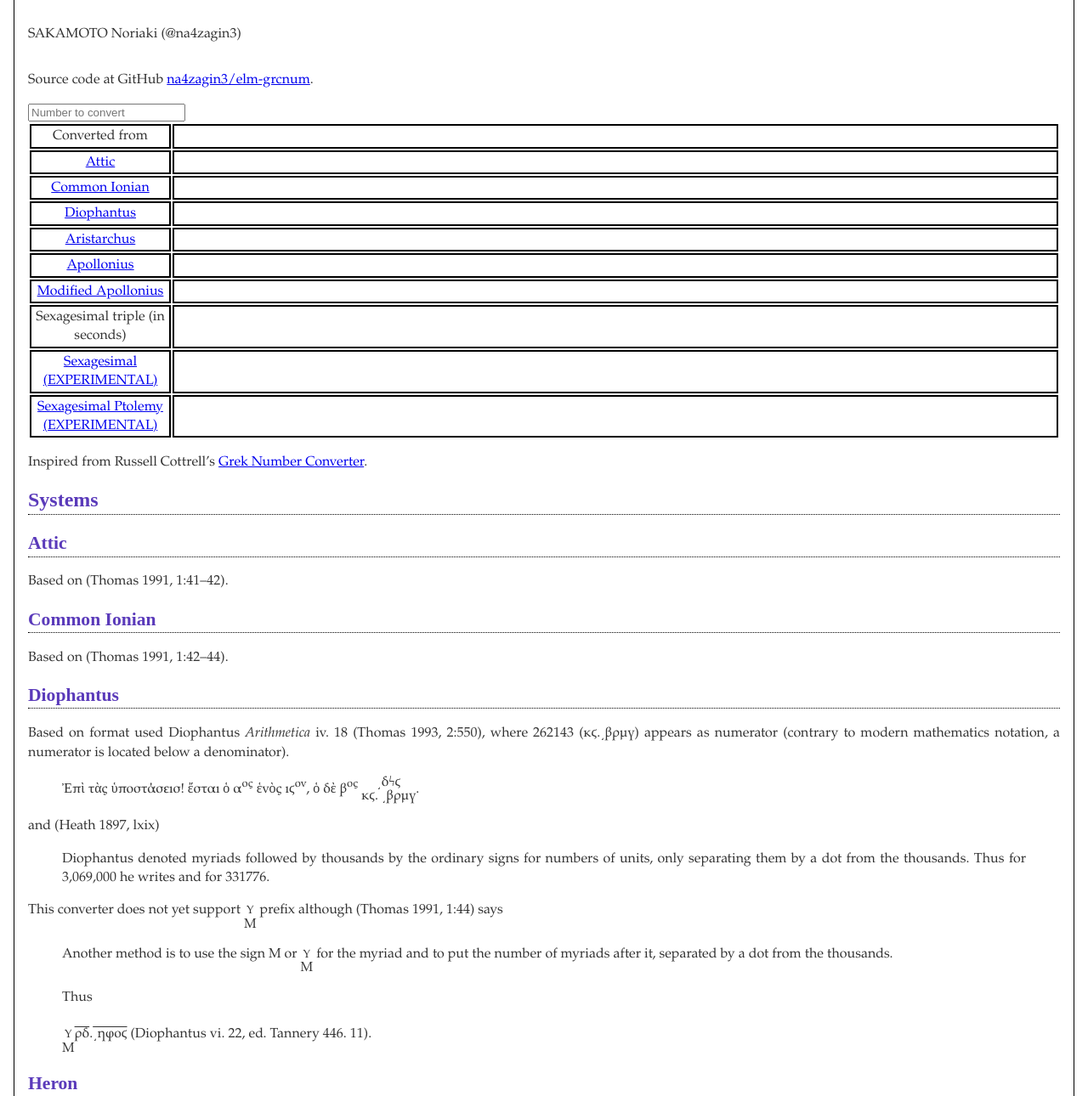
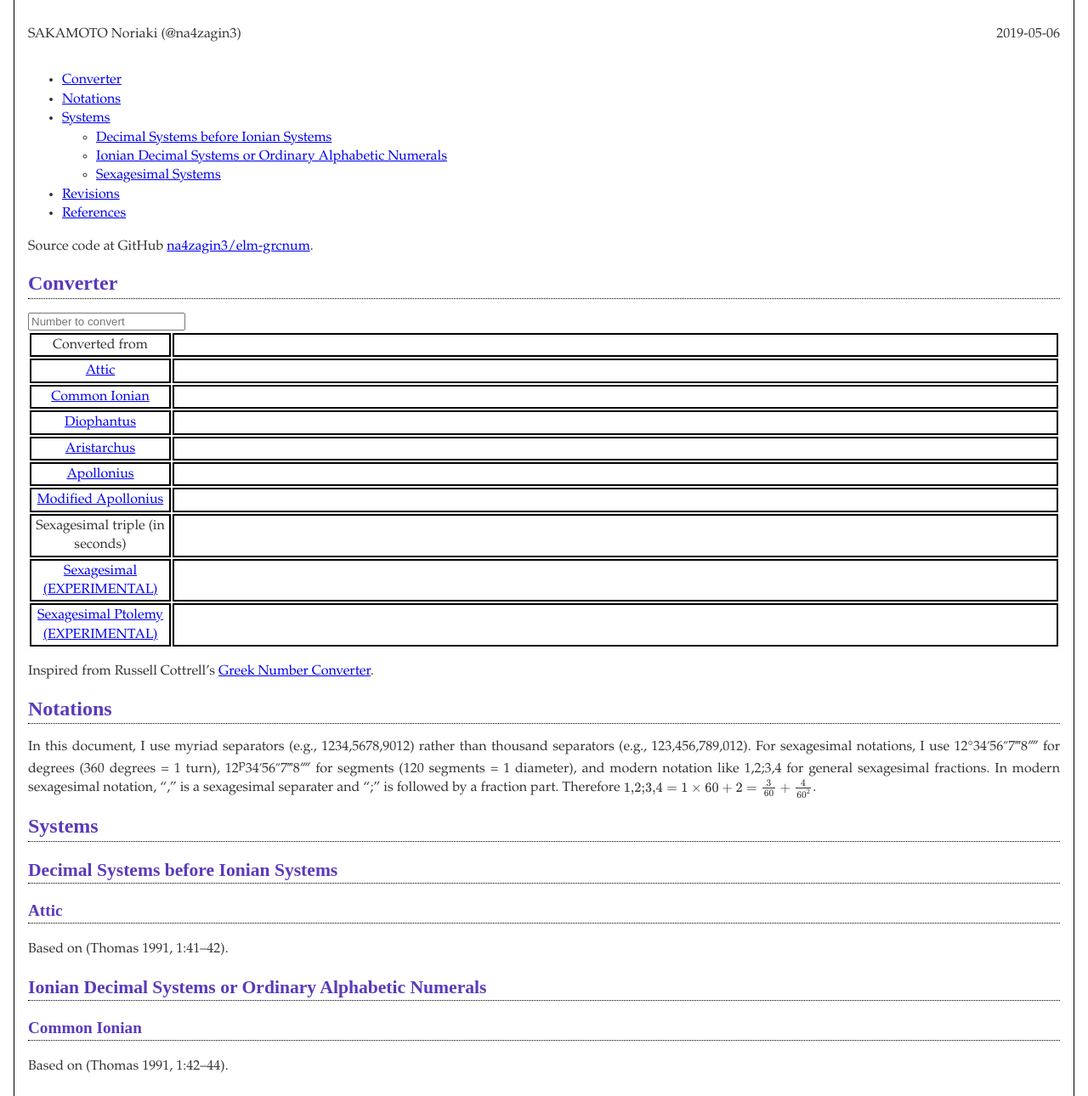
Before and after one commit to na4zagin3/na4zagin3.github.io, a plain HTML site: page greeknumeral.html in a window 1280 px wide. Shown: the part 89-1379 px from the top of the page at 85% size. Drawn offline with nearby package versions, Linux system fonts and the light colour scheme; some packages are replaced by stand-ins of ours.

Commit message:
Update description

```diff
--- a/greeknumeral.html
+++ b/greeknumeral.html
@@ -5,7 +5,8 @@
   <meta name="generator" content="pandoc" />
   <meta name="viewport" content="width=device-width, initial-scale=1.0, user-scalable=yes" />
   <meta name="author" content="SAKAMOTO Noriaki (@na4zagin3)" />
-  <title>Greek Number Converter</title>
+  <meta name="dcterms.date" content="2019-05-06" />
+  <title>Comprehensive Greek Number Converter</title>
   <style type="text/css">
       code{white-space: pre-wrap;}
       span.smallcaps{font-variant: small-caps;}
@@ -13,16 +14,32 @@
       div.column{display: inline-block; vertical-align: top; width: 50%;}
   </style>
   <link rel="stylesheet" href="pandoc.css" />
+  <script src="https://cdnjs.cloudflare.com/ajax/libs/mathjax/2.7.2/MathJax.js?config=TeX-AMS_CHTML-full" type="text/javascript"></script>
   <!--[if lt IE 9]>
     <script src="//cdnjs.cloudflare.com/ajax/libs/html5shiv/3.7.3/html5shiv-printshiv.min.js"></script>
   <![endif]-->
 </head>
 <body>
 <header id="title-block-header">
-<h1 class="title">Greek Number Converter</h1>
+<h1 class="title">Comprehensive Greek Number Converter</h1>
 <p class="author">SAKAMOTO Noriaki (@na4zagin3)</p>
+<p class="date">2019-05-06</p>
 </header>
+<nav id="TOC">
+<ul>
+<li><a href="#converter">Converter</a></li>
+<li><a href="#notations">Notations</a></li>
+<li><a href="#systems">Systems</a><ul>
+<li><a href="#decimal-systems-before-ionian-systems">Decimal Systems before Ionian Systems</a></li>
+<li><a href="#ionian-decimal-systems-or-ordinary-alphabetic-numerals">Ionian Decimal Systems or Ordinary Alphabetic Numerals</a></li>
+<li><a href="#sexagesimal-systems">Sexagesimal Systems</a></li>
+</ul></li>
+<li><a href="#revisions">Revisions</a></li>
+<li><a href="#references">References</a></li>
+</ul>
+</nav>
 <p>Source code at GitHub <a href="https://github.com/na4zagin3/elm-grcnum">na4zagin3/elm-grcnum</a>.</p>
+<h1 id="converter">Converter</h1>
 <script src="elm.min.js"></script>
 <div id="elm">
 
@@ -32,28 +49,33 @@ var app = Elm.Main.init({
   node: document.getElementById('elm')
 });
 </script>
-<p>Inspired from Russell Cottrell’s <a href="http://www.russellcottrell.com/greek/utilities/GreekNumberConverter.htm">Grek Number Converter</a>.</p>
+<p>Inspired from Russell Cottrell’s <a href="http://www.russellcottrell.com/greek/utilities/GreekNumberConverter.htm">Greek Number Converter</a>.</p>
+<h1 id="notations">Notations</h1>
+<p>In this document, I use myriad separators (e.g., 1234,5678,9012) rather than thousand separators (e.g., 123,456,789,012). For sexagesimal notations, I use 12°34′56″7‴8⁗ for degrees (360 degrees = 1 turn), 12<sup>p</sup>34′56″7‴8⁗ for segments (120 segments = 1 diameter), and modern notation like 1,2;3,4 for general sexagesimal fractions. In modern sexagesimal notation, “,” is a sexagesimal separater and “;” is followed by a fraction part. Therefore <span class="math inline">\(\text{1,2;3,4} = 1 \times 60 + 2 = \frac{3}{60} + \frac{4}{60^2}\)</span>.</p>
 <h1 id="systems">Systems</h1>
-<h2 id="attic">Attic</h2>
+<h2 id="decimal-systems-before-ionian-systems">Decimal Systems before Ionian Systems</h2>
+<h3 id="attic">Attic</h3>
 <p>Based on <span class="citation" data-cites="GMT1">(Thomas 1991, 1:41–42)</span>.</p>
-<h2 id="common-ionian">Common Ionian</h2>
+<h2 id="ionian-decimal-systems-or-ordinary-alphabetic-numerals">Ionian Decimal Systems or Ordinary Alphabetic Numerals</h2>
+<h3 id="common-ionian">Common Ionian</h3>
 <p>Based on <span class="citation" data-cites="GMT1">(Thomas 1991, 1:42–44)</span>.</p>
-<h2 id="diophantus">Diophantus</h2>
-<p>Based on format used Diophantus <em>Arithmetica</em> iv. 18 <span class="citation" data-cites="GMT2">(Thomas 1993, 2:550)</span>, where 262143 (κϛ.͵βρμγ) appears as numerator (contrary to modern mathematics notation, a numerator is located below a denominator).</p>
+<h3 id="diophantus">Diophantus</h3>
+<p>Based on format used Diophantus <em>Arithmetica</em> iv. 18 <span class="citation" data-cites="GMT2">(Thomas 1993, 2:550)</span>, where 26,2143 (κϛ.͵βρμγ) appears as a numerator (Note: contrary to modern mathematics notation, a numerator is located below a denominator).</p>
 <blockquote>
-<p>Ἐπὶ τὰς ὑποστάσεισ! ἔσται ὁ α<sup>ος</sup> ἑνὸς ιϛ<sup>ον</sup>, ὁ δὲ β<sup>ος</sup> <span style="display: inline-flex; flex-direction: column; vertical-align: middle;"><span style="text-align: center; line-height: 1em;">͵δϟϛ</span><span style="text-align: center; line-height: 1em;">κϛ. ͵βρμγ</span></span>.</p>
+<p>Ἐπὶ τὰς ὑποστάσεις· ἔσται ὁ α<sup>ος</sup> ἑνὸς ιϛ<sup>ον</sup>, ὁ δὲ β<sup>ος</sup> <span style="display: inline-flex; flex-direction: column; vertical-align: middle;"><span style="text-align: center; line-height: 1em;">͵δϟϛ</span><span style="text-align: center; line-height: 1em;">κϛ. ͵βρμγ</span></span>.</p>
 </blockquote>
 <p>and <span class="citation" data-cites="Heath1897">(Heath 1897, lxix)</span></p>
 <blockquote>
 <p>Diophantus denoted myriads followed by thousands by the ordinary signs for numbers of units, only separating them by a dot from the thousands. Thus for 3,069,000 he writes and for 331776.</p>
 </blockquote>
-<p>This converter does not yet support <span style="display: inline-flex; flex-direction: column-reverse;"><span style="text-align: center; line-height: 1em;">Μ</span><span style="text-align: center; line-height: 1em; font-size: smaller;">Υ</span></span> prefix although <span class="citation" data-cites="GMT1">(Thomas 1991, 1:44)</span> says</p>
+<p>This converter does not yet support <span style="display: inline-flex; flex-direction: column-reverse;"><span style="text-align: center; line-height: 1em;">Μ</span><span style="text-align: center; line-height: 1em; font-size: smaller;">Υ</span></span> prefix described in <span class="citation" data-cites="GMT1">(Thomas 1991, 1:44)</span></p>
 <blockquote>
 <p>Another method is to use the sign Μ or <span style="display: inline-flex; flex-direction: column-reverse;"><span style="text-align: center; line-height: 1em;">Μ</span><span style="text-align: center; line-height: 1em; font-size: smaller;">Υ</span></span> for the myriad and to put the number of myriads after it, separated by a dot from the thousands.</p>
 <p>Thus</p>
 <p><span style="display: inline-flex; flex-direction: column-reverse;"><span style="text-align: center; line-height: 1em;">Μ</span><span style="text-align: center; line-height: 1em; font-size: smaller;">Υ</span></span><span><span style="text-decoration: overline; line-height: 2em;">ρδ</span><span>.<wbr></span><span style="text-decoration: overline; line-height: 2em;">͵ηφοϛ</span></span> (Diophantus vi. 22, ed. Tannery 446. 11).</p>
 </blockquote>
-<h2 id="heron">Heron</h2>
+<p>This converter extended the system so that it can represents numbers greater than 9999,9999.</p>
+<h3 id="heron">Heron</h3>
 <p><span class="citation" data-cites="GMT1">(Thomas 1991, 1:44)</span> says</p>
 <blockquote>
 <p>In a third method the symbol M is not used, but the symbol representing the number of myriads has two dots placed over it.</p>
@@ -65,13 +87,14 @@ var app = Elm.Main.init({
 <blockquote>
 <p>Sometimes myriads were represented by the ordinary letters with two dots above, as ρ̈ = 100 myriads (1,000,000), and myriads of myriads with two pairs of dots, as ϊ̈ for 10 myriad-myriads (1,000,000,000).</p>
 </blockquote>
-<h2 id="aristarchus">Aristarchus</h2>
+<h3 id="aristarchus">Aristarchus</h3>
 <p>Although the algorithm is based on <a href="http://www-history.mcs.st-andrews.ac.uk/HistTopics/Greek_numbers.html">Greek number systems</a>, which is full of mistakes, it is not reliable. I’m now trying to find reliable sources.</p>
-<h2 id="apollonius">Apollonius</h2>
+<h3 id="apollonius">Apollonius</h3>
 <p>Based on <span class="citation" data-cites="Hultsch1876">(Hultsch 1876, 1:2–29)</span>.</p>
-<h2 id="modified-apollonius">Modified Apollonius</h2>
+<h3 id="modified-apollonius">Modified Apollonius</h3>
 <p>I slightly modified the system to distinguish μ<sup>ο</sup> “μονάδες” vs. Μ<sup>α</sup> “μυριάδες ἁπλαῖ”, Μ<sup>β</sup> “μυριάδες διπλαῖ”, and so on.</p>
-<h2 id="sexagesimal">Sexagesimal</h2>
+<h2 id="sexagesimal-systems">Sexagesimal Systems</h2>
+<h3 id="sexagesimal">Sexagesimal</h3>
 <p>Based on <span class="citation" data-cites="GMT1">(Thomas 1991, 1:48–61)</span>.</p>
 <ul>
 <li>200′15″: ἀπὸ τῶν λοιπῶν πρώτων ἑξηκοστῶν <span style="text-decoration: overline;">σ</span> καὶ δευτέρων <span style="text-decoration: overline;">ιε</span> <span class="citation" data-cites="GMT1">(Thomas 1991, 1:50)</span></li>
@@ -79,7 +102,7 @@ var app = Elm.Main.init({
 <li>67°4′: <span style="text-decoration: overline;">ξζ</span> <span style="text-decoration: overline;">δ</span> <span class="citation" data-cites="GMT1">(Thomas 1991, 1:58)</span></li>
 <li>134°8′: <span style="text-decoration: overline;">ρλδ</span> <span style="text-decoration: overline;">η</span> <span class="citation" data-cites="GMT1">(Thomas 1991, 1:58)</span></li>
 </ul>
-<h2 id="sexagesimal-ptolemy">Sexagesimal Ptolemy</h2>
+<h3 id="sexagesimal-ptolemy">Sexagesimal Ptolemy</h3>
 <p>Based on <span class="citation" data-cites="GMT1">(Thomas 1991, 1:47)</span></p>
 <blockquote>
 <p>In his sexagesimal notation, Ptolemy used the symbol <strong>O</strong> to stand for οὐδεμία μοῖρα or οὐδὲν ἑξηκοστόν. The diverse views which have been held on this symbol from the time of Delambre are summed up by Loria (<span lang="it"><em>Le scienze esatte nell’ antica Grecia</span>, p.761</em>) in the words: “<span lang="it">In base ai documenti scoperti e decifrati sino ad oggi, siamo autorizzati a negare che i Greci usasserolo zero nel senso e nel modo in cui lo adoperiamo noi.</span>”</p>
@@ -88,6 +111,9 @@ var app = Elm.Main.init({
 <ul>
 <li>0<sup>p</sup>47′8″: Ο <span><span style="text-decoration: overline; line-height: 2em;">μζ</span></span> <span><span style="text-decoration: overline; line-height: 2em;">η</span></span> <span class="citation" data-cites="GMT2">(Thomas 1993, 2:430)</span></li>
 </ul>
+<h1 id="revisions">Revisions</h1>
+<p>All the revisions of this page can be retrieved from GitHub <a href="https://github.com/na4zagin3/na4zagin3.github.io">na4zagin3/na4zagin3.github.io</a>.</p>
+<p>2019-05-06: Entirely rewritten. Fixed Apollonius method to support monad prefix μ<sup>ο</sup>.</p>
 <h1 id="references" class="unnumbered">References</h1>
 <div id="refs" class="references">
 <div id="ref-Heath1897">
```
Also changed, not shown: 2 other files.
